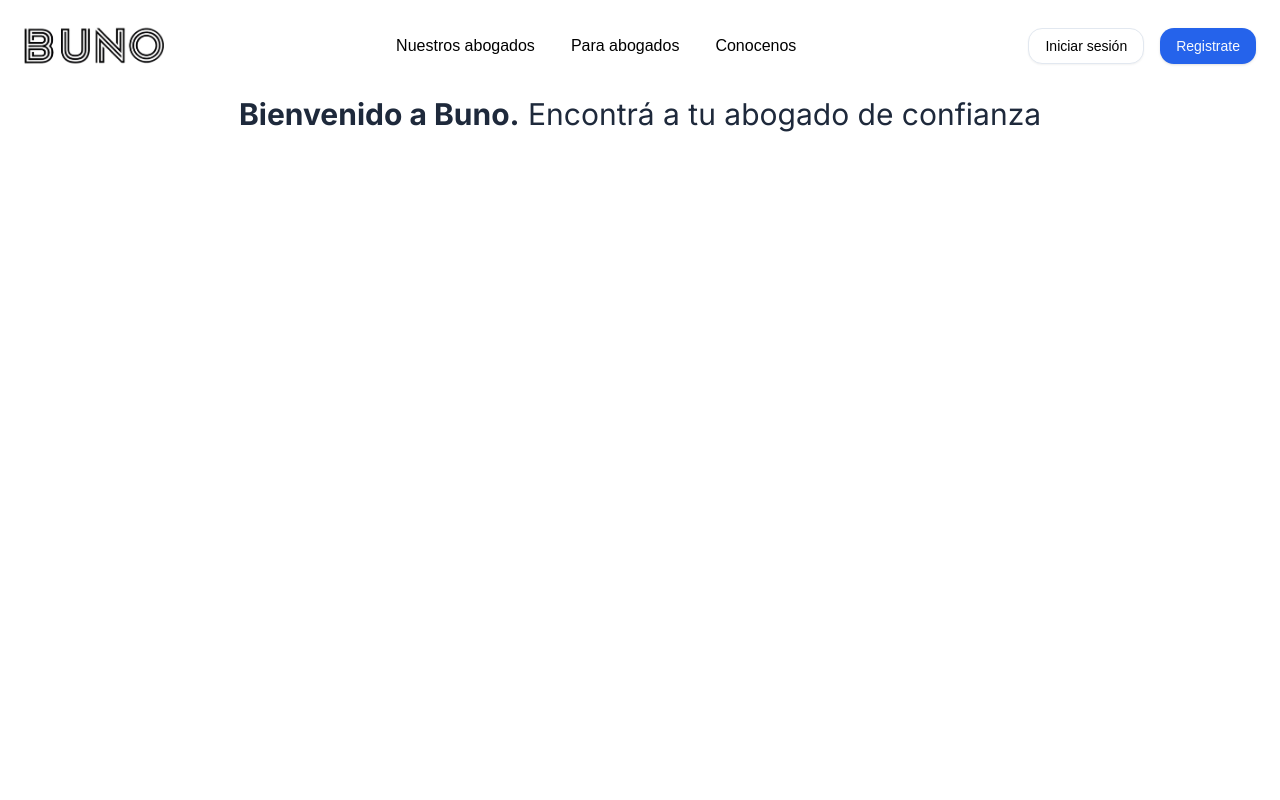
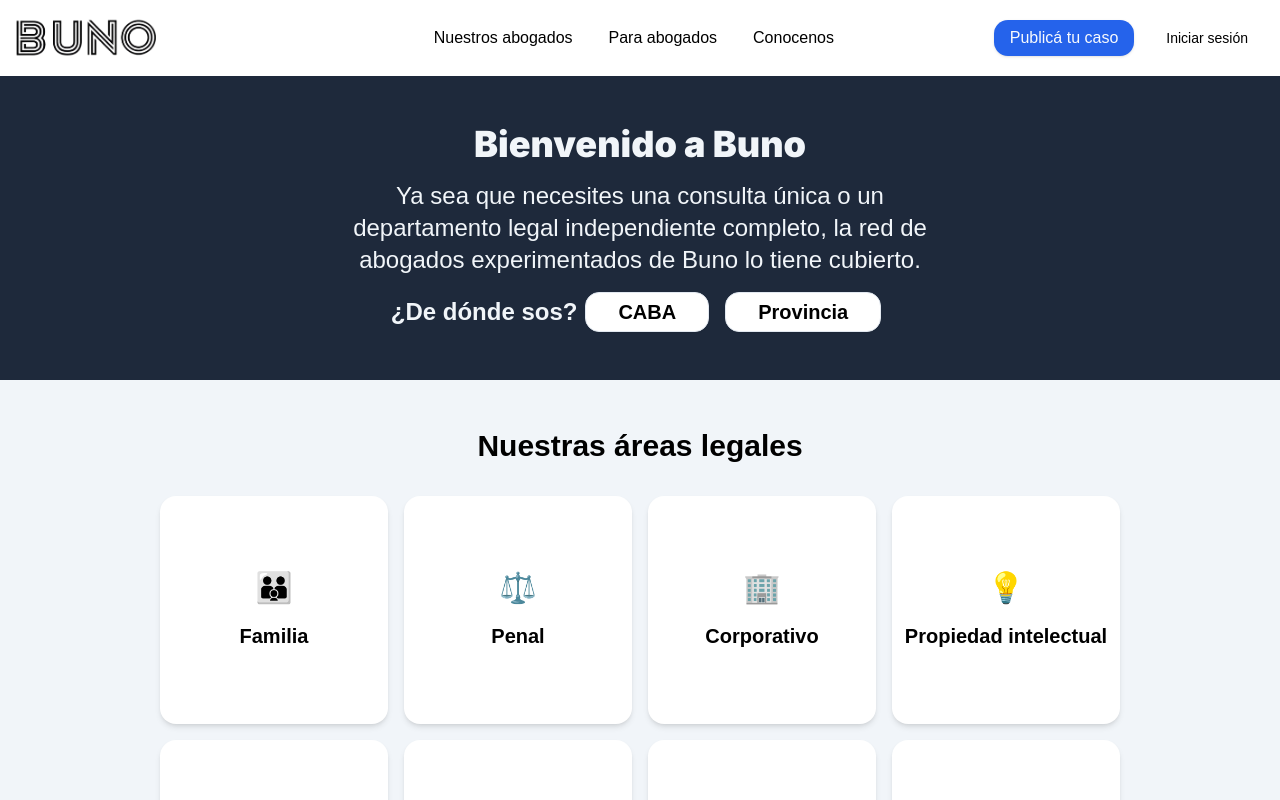
Before and after one commit to juancruzroldan95/bunoapp, a Next.js app: page / in a window 1280 px wide. Shown: the top 800 px of the page. Built offline with nearby package versions, Linux system fonts and the light colour scheme; a web font is replaced by a local one.

Commit message:
Basic Landing Page

```diff
--- a/src/app/layout.tsx
+++ b/src/app/layout.tsx
@@ -5,7 +5,7 @@ import PageHeader from '@/components/page-header';
 
 export const metadata: Metadata = {
   title: 'Buno',
-  // description: "Encontrá a tu abogado de confianza",
+  description: 'Encontrá a tu abogado de confianza',
 };
 
 export default function RootLayout({
--- a/src/app/page.tsx
+++ b/src/app/page.tsx
@@ -1,14 +1,81 @@
 import Image from 'next/image';
 import { inter, lusitana } from './ui/fonts';
+import { Button } from '@/components/ui/button';
+
+const legalCategories = [
+  { name: 'Familia', icon: '👪' },
+  { name: 'Penal', icon: '⚖️' },
+  { name: 'Corporativo', icon: '🏢' },
+  { name: 'Propiedad intelectual', icon: '💡' },
+  { name: 'Migraciones', icon: '🛂' },
+  { name: 'Trabajo', icon: '💼' },
+  { name: 'Desalojo', icon: '🏡' },
+  { name: 'Patria potestad', icon: '🌳' },
+];
 
 export default function HomePage() {
   return (
-    <main>
-      <p
-        className={`${inter.className} text-xl text-center text-slate-800 md:text-3xl md:leading-normal`}
+    <main className="mx-auto">
+      <section
+        id="hero"
+        className="py-12 bg-slate-800 flex flex-col justify-center items-center"
       >
-        <strong>Bienvenido a Buno.</strong> Encontrá a tu abogado de confianza
-      </p>
+        <div className="lg:w-1/2 px-4">
+          <h2
+            className={`${inter.className} text-4xl font-bold text-center text-slate-100`}
+          >
+            <strong>Bienvenido a Buno</strong>
+          </h2>
+          <p className="text-2xl mt-4 text-center text-slate-100">
+            Ya sea que necesites una consulta única o un departamento legal
+            independiente completo, la red de abogados experimentados de Buno lo
+            tiene cubierto.
+          </p>
+          <div className="mt-4 lg:flex lg:flex-row justify-center items-center">
+            <p className="text-2xl font-bold text-center text-slate-100">
+              ¿De dónde sos?
+            </p>
+            <div className="flex justify-center mt-2 lg:m-0">
+              <Button
+                size="lg"
+                variant="outline"
+                className="text-xl font-bold mx-2"
+              >
+                CABA
+              </Button>
+              <Button
+                size="lg"
+                variant="outline"
+                className="text-xl font-bold mx-2"
+              >
+                Provincia
+              </Button>
+            </div>
+          </div>
+        </div>
+      </section>
+
+      <section
+        id="legal-areas"
+        className="py-12 bg-slate-100 flex flex-col justify-center items-center"
+      >
+        <div className="lg:w-3/4">
+          <h2 className="text-3xl font-bold text-center mb-8">
+            Nuestras áreas legales
+          </h2>
+          <div className="grid grid-cols-2 md:grid-cols-4 gap-4">
+            {legalCategories.map((category, index) => (
+              <div
+                key={index}
+                className="bg-white rounded-lg shadow-md flex flex-col items-center justify-center text-center hover:shadow-lg aspect-square"
+              >
+                <div className="text-3xl mb-4">{category.icon}</div>
+                <h3 className="text-xl font-semibold">{category.name}</h3>
+              </div>
+            ))}
+          </div>
+        </div>
+      </section>
     </main>
   );
 }
--- a/src/components/mobile-menu.tsx
+++ b/src/components/mobile-menu.tsx
@@ -11,24 +11,24 @@ export default function MobileMenu({ onClick }: { onClick: () => void }) {
     >
       <nav
         onClick={onClick}
-        className="flex flex-col min-h-screen items-center py-8"
+        className="flex flex-col min-h-screen items-center"
         aria-label="mobile"
       >
         <Link
           href="/our-lawyer"
-          className="w-full text-center py-6 hover:opacity-90"
+          className="w-full py-6 text-center hover:opacity-90 bg-slate-100"
         >
           Nuestros abogados
         </Link>
         <Link
           href="/for-lawyers"
-          className="w-full text-center py-6 hover:opacity-90"
+          className="w-full py-6 text-center hover:opacity-90 bg-slate-100"
         >
           Para abogados
         </Link>
         <Link
           href="/about-us"
-          className="w-full text-center py-6 hover:opacity-90"
+          className="w-full py-6 text-center hover:opacity-90 bg-slate-100"
         >
           Conocenos
         </Link>
--- a/src/components/page-header.tsx
+++ b/src/components/page-header.tsx
@@ -25,9 +25,9 @@ export default function PageHeader() {
   };
 
   return (
-    <header className="w-full sticky top-0 z-40">
-      <section className="xl:max-w-7xl m-auto p-6 flex justify-between items-center">
-        <div className="flex items-center">
+    <header className="w-full sticky top-0 z-40 bg-white">
+      <section className="xl:max-w-7xl m-auto p-4 flex justify-between items-center">
+        <div className="flex items-center w-[258px]">
           <Link href="/">
             <Image
               src="/buno-coffee-bar-transparent-2.png"
@@ -66,12 +66,14 @@ export default function PageHeader() {
           </NavigationMenuList>
         </NavigationMenu>
 
-        <div className="hidden md:block space-x-4">
+        <div className="hidden md:flex space-x-4">
+          <Link href="/sign-up">
+            <Button variant="default" className="text-md">
+              Publicá tu caso
+            </Button>
+          </Link>
           <Link href="/login">
-            <Button variant="outline">Iniciar sesión</Button>
-          </Link>
-          <Link href="/sign-up">
-            <Button variant="default">Registrate</Button>
+            <Button variant="ghost">Iniciar sesión</Button>
           </Link>
         </div>
       </section>
--- a/src/db/schemas/cases-schema.ts
+++ b/src/db/schemas/cases-schema.ts
@@ -6,7 +6,7 @@ import {
   text,
   timestamp,
 } from 'drizzle-orm/pg-core';
-import { users } from './users';
+import { users } from './users-schema';
 
 export const cases = pgTable('cases', {
   caseId: serial('case_id').primaryKey(),
```
